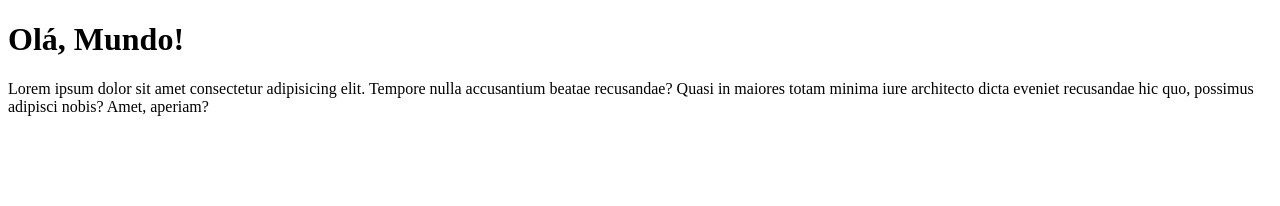
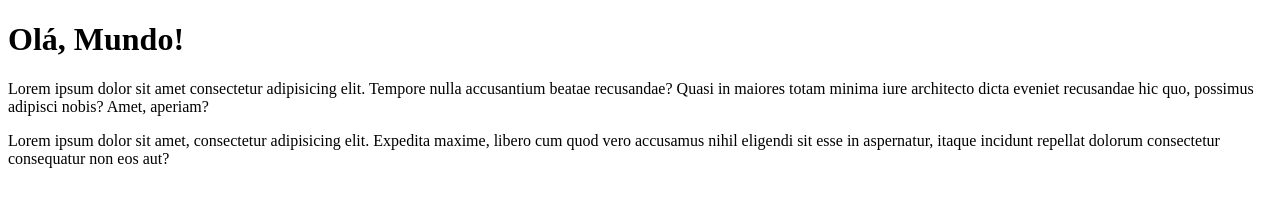
Before and after one commit to thalitazm/OlaMundo, a plain HTML site: page index.html in a window 1280 px wide. Drawn offline with Linux system fonts and the light colour scheme.

Commit message:
Adição de segundo parágrafo

```diff
--- a/index.html
+++ b/index.html
@@ -8,5 +8,6 @@
 <body>
     <h1>Olá, Mundo!</h1>
     <p>Lorem ipsum dolor sit amet consectetur adipisicing elit. Tempore nulla accusantium beatae recusandae? Quasi in maiores totam minima iure architecto dicta eveniet recusandae hic quo, possimus adipisci nobis? Amet, aperiam?</p>
+    <p>Lorem ipsum dolor sit amet, consectetur adipisicing elit. Expedita maxime, libero cum quod vero accusamus nihil eligendi sit esse in aspernatur, itaque incidunt repellat dolorum consectetur consequatur non eos aut?</p>
 </body>
 </html>
```
